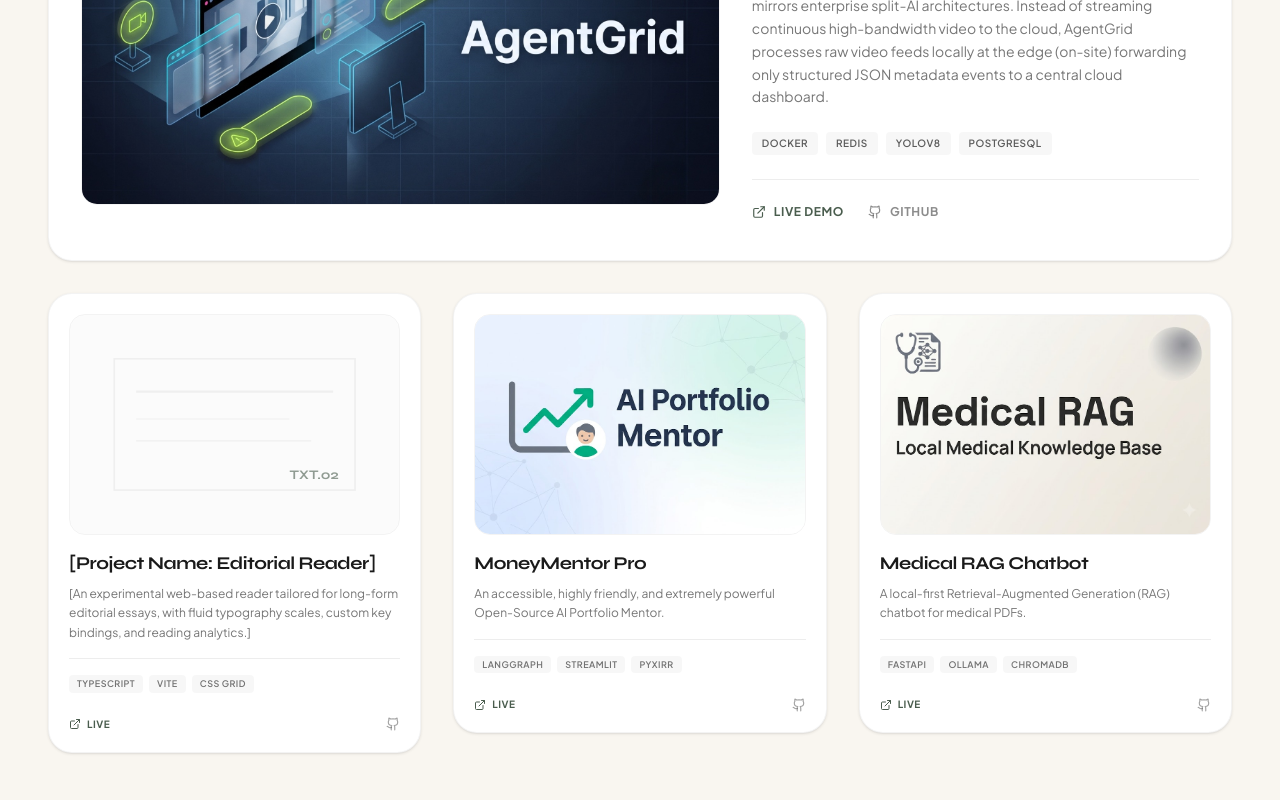
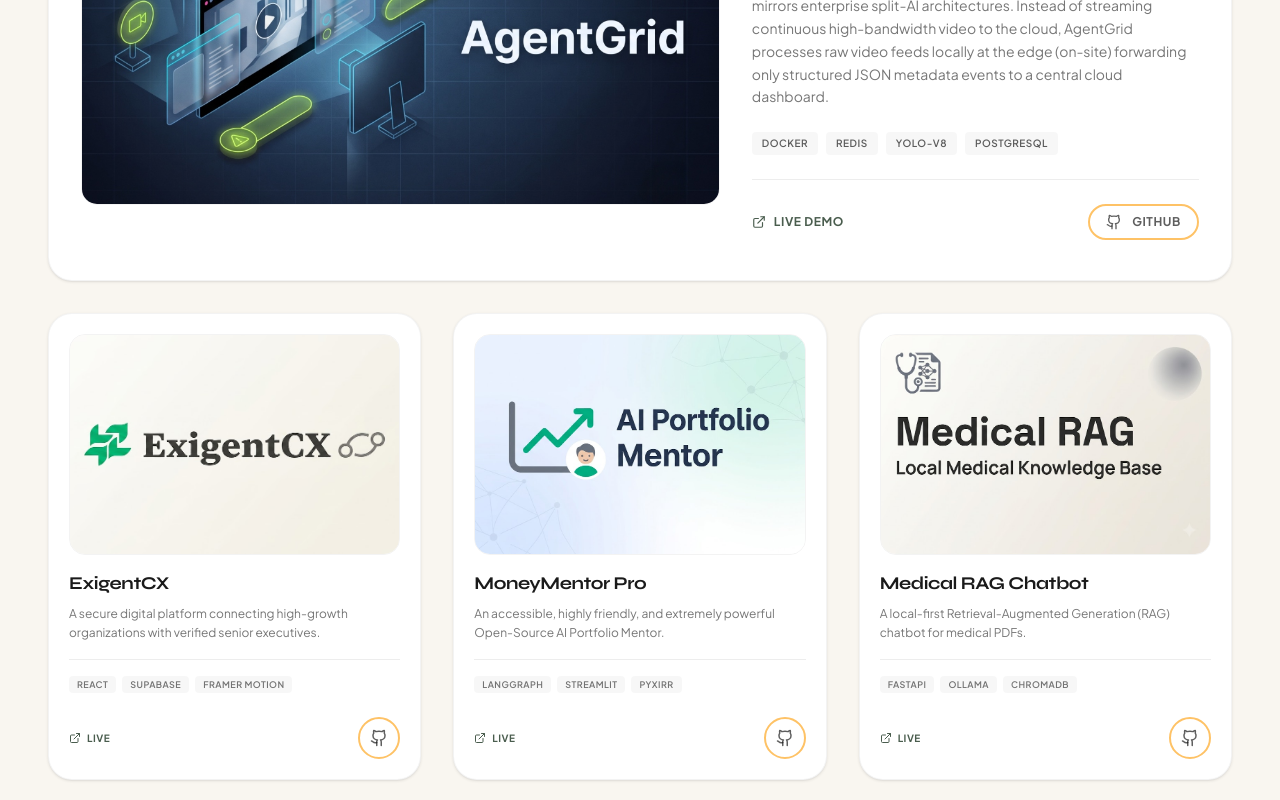
Before and after one commit to SarvyagyaPrakash/Sarvyagya-Prakash-Portfolio, a React (Vite) app: page / in a window 1280 px wide. Shown: the part 3640-4440 px from the top of the page. Built offline with nearby package versions, Linux system fonts and the light colour scheme.

Commit message:
Testing complete with changes

```diff
--- a/index.html
+++ b/index.html
@@ -3,7 +3,7 @@
 
 <head>
   <meta charset="UTF-8" />
-  <link rel="icon" type="image/svg+xml" href="/public/favicon.gif" />
+  <link rel="icon" type="image/svg+xml" href="/favicon.svg" />
   <meta name="viewport" content="width=device-width, initial-scale=1.0" />
 
   <!-- SEO Meta Tags -->
--- a/src/components/Projects.jsx
+++ b/src/components/Projects.jsx
@@ -6,6 +6,7 @@
 import medicalRagImg from "../assets/medical-rag.png";
 import moneyMentorImg from "../assets/money-mentor.png";
 import agentGridImg from "../assets/agent-grid.jpg";
+import exigentCxImg from "../assets/exigentcx.png";
 
 const PROJECTS = [
   {
@@ -13,9 +14,9 @@
     isFeatured: true,
     title: "AgentGrid",
     desc: "An edge-native, privacy-preserving video intelligence platform that mirrors enterprise split-AI architectures. Instead of streaming continuous high-bandwidth video to the cloud, AgentGrid processes raw video feeds locally at the edge (on-site) forwarding only structured JSON metadata events to a central cloud dashboard.",
-    tags: ["Docker", "Redis", "YOLOv8", "PostgreSQL"],
-    demoLink: "#demo-link",
-    githubLink: "#git-link",
+    tags: ["Docker", "Redis", "YOLO-v8", "PostgreSQL"],
+    demoLink: "https://agent-grid-two.vercel.app",
+    githubLink: "https://github.com/SarvyagyaPrakash/AgentGrid",
     // Custom abstract graphic markup
     graphic: (
       <img
@@ -28,19 +29,17 @@
   {
     id: "project-2",
     isFeatured: false,
-    title: "[Project Name: Editorial Reader]",
-    desc: "[An experimental web-based reader tailored for long-form editorial essays, with fluid typography scales, custom key bindings, and reading analytics.]",
-    tags: ["TypeScript", "Vite", "CSS Grid", "Canvas"],
-    demoLink: "#demo-link",
-    githubLink: "#git-link",
+    title: "ExigentCX",
+    desc: "A secure digital platform connecting high-growth organizations with verified senior executives.",
+    tags: ["React", "Supabase", "Framer Motion"],
+    demoLink: "https://cxo-ten.vercel.app",
+    githubLink: "https://github.com/SarvyagyaPrakash/ExigentCX",
     graphic: (
-      <svg viewBox="0 0 300 200" className="w-full h-full object-cover text-text-main/5 bg-divider/20">
-        <rect x="40" y="40" width="220" height="120" fill="none" stroke="currentColor" strokeWidth="1.5" />
-        <line x1="60" y1="70" x2="240" y2="70" stroke="currentColor" strokeWidth="2" />
-        <line x1="60" y1="95" x2="200" y2="95" stroke="currentColor" strokeWidth="1" />
-        <line x1="60" y1="115" x2="220" y2="115" stroke="currentColor" strokeWidth="1" />
-        <text x="200" y="150" fontFamily="Syne" fontSize="12" fontWeight="bold" className="fill-accent-main opacity-60">TXT.02</text>
-      </svg>
+      <img
+        src={exigentCxImg}
+        alt="ExigentCX"
+        className="w-full h-full object-cover"
+      />
     )
   },
   {
@@ -49,8 +48,8 @@
     title: "MoneyMentor Pro",
     desc: "An accessible, highly friendly, and extremely powerful Open-Source AI Portfolio Mentor.",
     tags: ["LangGraph", "streamlit", "Pyxirr"],
-    demoLink: "#demo-link",
-    githubLink: "#git-link",
+    demoLink: "https://calyx-et-moneymentor.streamlit.app",
+    githubLink: "https://github.com/SarvyagyaPrakash/MoneyMentor-Pro",
     graphic: (
       <img
         src={moneyMentorImg}
@@ -65,8 +64,8 @@
     title: "Medical RAG Chatbot",
     desc: "A local-first Retrieval-Augmented Generation (RAG) chatbot for medical PDFs.",
     tags: ["FastAPI", "Ollama", "ChromaDB"],
-    demoLink: "#demo-link",
-    githubLink: "#git-link",
+    demoLink: "https://github.com/SarvyagyaPrakash/RAG-Based-Health-Bot",
+    githubLink: "https://github.com/SarvyagyaPrakash/RAG-Based-Health-Bot",
     graphic: (
       <img
         src={medicalRagImg}
@@ -147,8 +146,13 @@
                 >
                   <TiltCard maxTilt={4} className="w-full">
                     <div
-                      className="interactive p-6 md:p-8 rounded-3xl bg-card-bg border border-card-border grid grid-cols-1 lg:grid-cols-12 gap-8 shadow-sm hover:shadow-lg transition-shadow duration-300"
+                      className="interactive p-6 md:p-8 rounded-3xl bg-card-bg border border-card-border grid grid-cols-1 lg:grid-cols-12 gap-8 shadow-sm hover:shadow-lg transition-shadow duration-300 cursor-pointer"
                       data-cursor-type="view"
+                      onClick={(e) => {
+                        if (project.demoLink.startsWith("http") && !e.target.closest('a')) {
+                          window.open(project.demoLink, "_blank", "noopener,noreferrer");
+                        }
+                      }}
                     >
                       {/* Graphics Area */}
                       <div className="lg:col-span-7 h-64 md:h-80 rounded-2xl overflow-hidden border border-card-border relative">
@@ -181,10 +185,15 @@
                         </div>
 
                         {/* Project Actions */}
-                        <div className="flex space-x-6 pt-6 border-t border-divider mt-6">
+                        <div className="flex items-center justify-between pt-6 border-t border-divider mt-6">
                           <Magnetic range={15}>
                             <a
                               href={project.demoLink}
+                              target="_blank"
+                              rel="noopener noreferrer"
+                              onClick={(e) => {
+                                e.stopPropagation();
+                              }}
                               className="interactive flex items-center space-x-2 font-body text-xs font-bold uppercase tracking-wider text-accent-main hover:opacity-80 transition-opacity"
                               data-cursor-type="link"
                             >
@@ -195,10 +204,15 @@
                           <Magnetic range={15}>
                             <a
                               href={project.githubLink}
-                              className="interactive flex items-center space-x-2 font-body text-xs font-bold uppercase tracking-wider text-text-main/50 hover:text-text-main transition-colors"
+                              target="_blank"
+                              rel="noopener noreferrer"
+                              onClick={(e) => {
+                                e.stopPropagation();
+                              }}
+                              className="interactive flex items-center space-x-2.5 font-body text-xs font-bold uppercase tracking-wider px-4 py-2 rounded-full border-2 border-amber-500/60 hover:border-amber-500 text-text-main/70 hover:text-text-main hover:bg-amber-500/5 transition-all duration-300"
                               data-cursor-type="link"
                             >
-                              <Github size={14} />
+                              <Github size={16} />
                               <span>GitHub</span>
                             </a>
                           </Magnetic>
@@ -219,8 +233,13 @@
               >
                 <TiltCard maxTilt={8} className="h-full">
                   <div
-                    className="interactive p-5 rounded-3xl bg-card-bg border border-card-border flex flex-col justify-between h-full shadow-sm hover:shadow-lg transition-shadow duration-300"
+                    className="interactive p-5 rounded-3xl bg-card-bg border border-card-border flex flex-col justify-between h-full shadow-sm hover:shadow-lg transition-shadow duration-300 cursor-pointer"
                     data-cursor-type="view"
+                    onClick={(e) => {
+                      if (project.demoLink.startsWith("http") && !e.target.closest('a')) {
+                        window.open(project.demoLink, "_blank", "noopener,noreferrer");
+                      }
+                    }}
                   >
                     <div className="space-y-4">
                       {/* Graphics Area */}
@@ -257,6 +276,11 @@
                         <Magnetic range={15}>
                           <a
                             href={project.demoLink}
+                            target="_blank"
+                            rel="noopener noreferrer"
+                            onClick={(e) => {
+                              e.stopPropagation();
+                            }}
                             className="interactive flex items-center space-x-1.5 font-body text-[10px] font-bold uppercase tracking-wider text-accent-main hover:opacity-85 transition-opacity"
                             data-cursor-type="link"
                           >
@@ -267,10 +291,15 @@
                         <Magnetic range={15}>
                           <a
                             href={project.githubLink}
-                            className="interactive text-text-main/40 hover:text-text-main transition-colors"
+                            target="_blank"
+                            rel="noopener noreferrer"
+                            onClick={(e) => {
+                              e.stopPropagation();
+                            }}
+                            className="interactive flex items-center justify-center p-2.5 rounded-full border-2 border-amber-500/60 hover:border-amber-500 text-text-main/70 hover:text-text-main hover:bg-amber-500/5 transition-all duration-300"
                             data-cursor-type="link"
                           >
-                            <Github size={14} />
+                            <Github size={18} />
                           </a>
                         </Magnetic>
                       </div>
--- a/vite.config.js
+++ b/vite.config.js
@@ -6,7 +6,7 @@
 export default defineConfig({
   plugins: [react(), tailwindcss()],
   server: {
-    port: 5200,
-    strictPort: true
+    port: 5201,
+    strictPort: false
   }
 })
```
Also changed, not shown: public/favicon.svg (added), src/assets/exigentcx.png (added).
